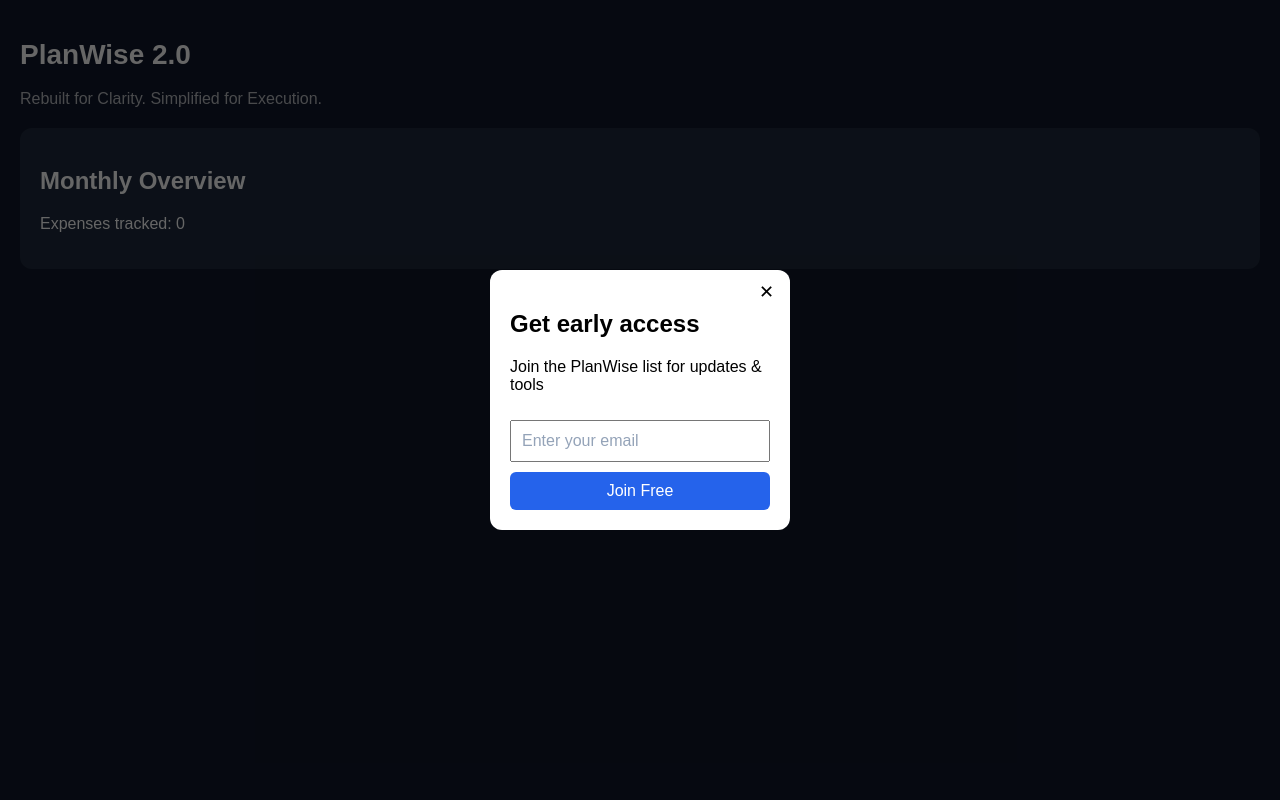
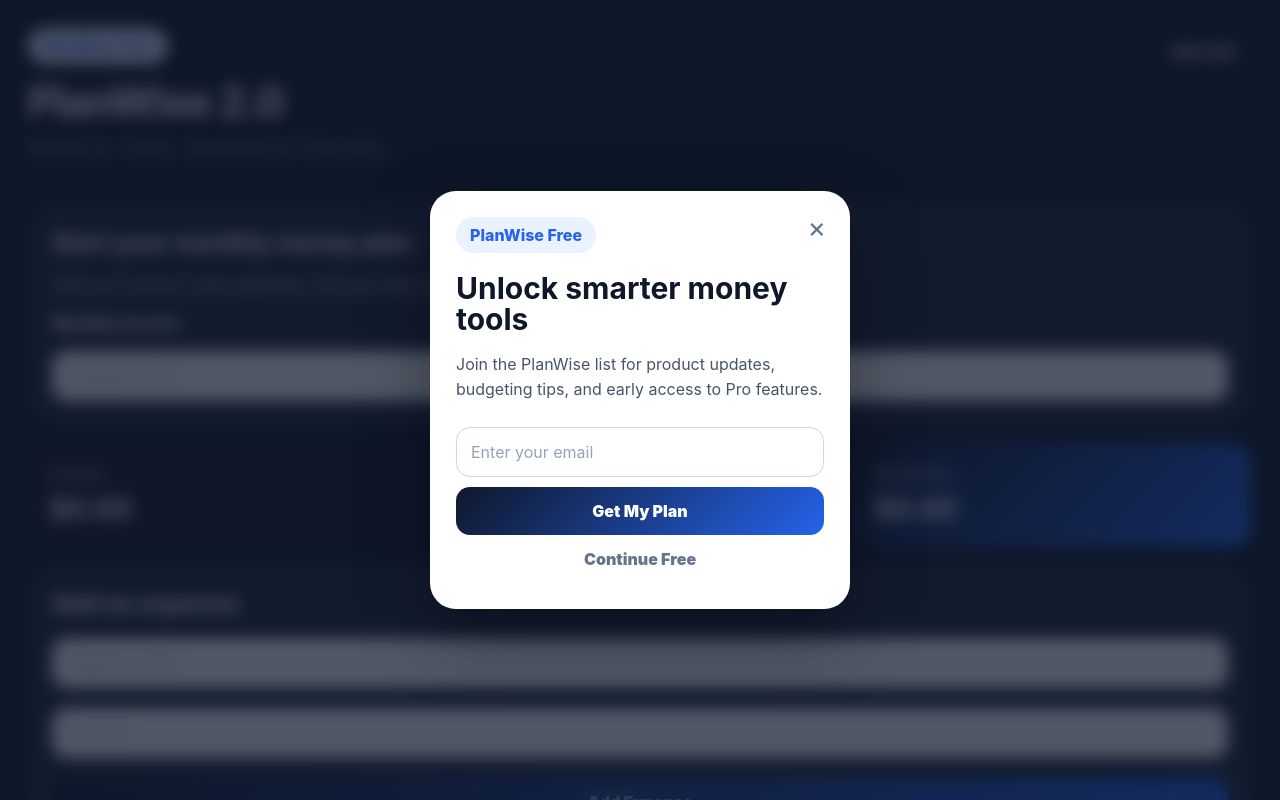
Before and after one commit to hiitlegends2021/planwise, a React (Vite) app in the folder vite-project/: page / in a window 1280 px wide. Shown: the top 800 px of the page. Built offline with nearby package versions, Linux system fonts and the light colour scheme.

Commit message:
Upgrade PlanWise income expense tracker

```diff
--- a/vite-project/src/App.jsx
+++ b/vite-project/src/App.jsx
@@ -1,14 +1,25 @@
-import { useState, useMemo } from "react";
+import { useMemo, useState } from "react";
+
+const FORM_ENDPOINT = "https://formspree.io/f/mvvaayzk";
 
 export default function App() {
   const [email, setEmail] = useState("");
-  const [showEmailModal, setShowEmailModal] = useState(true);
+  const [showEmailModal, setShowEmailModal] = useState(
+    !localStorage.getItem("planwise_email_joined")
+  );
   const [toast, setToast] = useState("");
 
-  const [data, setData] = useState({
-    expenses: [],
-    selectedMonth: new Date().toISOString().slice(0, 7),
-  });
+  const [income, setIncome] = useState("");
+  const [expenseName, setExpenseName] = useState("");
+  const [expenseAmount, setExpenseAmount] = useState("");
+  const [expenses, setExpenses] = useState([]);
+
+  const totalIncome = Number(income || 0);
+  const totalExpenses = useMemo(
+    () => expenses.reduce((sum, item) => sum + Number(item.amount || 0), 0),
+    [expenses]
+  );
+  const remaining = totalIncome - totalExpenses;
 
   function showToast(msg) {
     setToast(msg);
@@ -18,73 +29,194 @@
   async function submitEmail(e) {
     e.preventDefault();
 
+    if (!email.includes("@")) {
+      showToast("Enter a valid email");
+      return;
+    }
+
     try {
-      await fetch("https://formspree.io/f/mwaayzkv", {
+      await fetch(FORM_ENDPOINT, {
         method: "POST",
-        headers: {
-          "Content-Type": "application/json",
-        },
-        body: JSON.stringify({ email }),
+        headers: { "Content-Type": "application/json" },
+        body: JSON.stringify({ email, source: "PlanWise 2.0" }),
       });
 
-      showToast("You're on the list 🔥");
+      localStorage.setItem("planwise_email_joined", "true");
+      localStorage.setItem("planwise_email", email);
+
       setEmail("");
       setShowEmailModal(false);
-    } catch (err) {
-      showToast("Something went wrong");
+      showToast("PlanWise unlocked ✅");
+    } catch {
+      showToast("Email capture failed. Try again.");
     }
   }
 
-  const monthExpenses = useMemo(() => {
-    return data.expenses;
-  }, [data.expenses]);
+  function addExpense(e) {
+    e.preventDefault();
+
+    if (!expenseName.trim() || !expenseAmount) {
+      showToast("Add an expense name and amount");
+      return;
+    }
+
+    setExpenses((prev) => [
+      ...prev,
+      {
+        id: crypto.randomUUID(),
+        name: expenseName.trim(),
+        amount: Number(expenseAmount),
+      },
+    ]);
+
+    setExpenseName("");
+    setExpenseAmount("");
+    showToast("Expense added");
+  }
+
+  function resetPlan() {
+    setIncome("");
+    setExpenseName("");
+    setExpenseAmount("");
+    setExpenses([]);
+    showToast("Plan reset");
+  }
 
   return (
     <div style={styles.app}>
-      {/* HEADER */}
-      <h1 style={styles.title}>PlanWise 2.0</h1>
-      <p style={styles.tagline}>
-        Rebuilt for Clarity. Simplified for Execution.
-      </p>
+      <header style={styles.header}>
+        <div>
+          <p style={styles.badge}>PlanWise Free</p>
+          <h1 style={styles.title}>PlanWise 2.0</h1>
+          <p style={styles.tagline}>
+            Rebuilt for Clarity. Simplified for Execution.
+          </p>
+        </div>
 
-      {/* SIMPLE DASHBOARD */}
-      <div style={styles.card}>
-        <h2>Monthly Overview</h2>
-        <p>Expenses tracked: {monthExpenses.length}</p>
-      </div>
+        <button style={styles.secondaryButton} onClick={() => setShowEmailModal(true)}>
+          Join List
+        </button>
+      </header>
 
-      {/* EMAIL MODAL */}
+      <section style={styles.heroCard}>
+        <h2 style={styles.sectionTitle}>Start your monthly money plan</h2>
+        <p style={styles.helper}>
+          Add your income, track expenses, and see what you really have left.
+        </p>
+
+        <label style={styles.label}>Monthly income</label>
+        <input
+          style={styles.input}
+          type="number"
+          inputMode="decimal"
+          placeholder="Example: 2500"
+          value={income}
+          onChange={(e) => setIncome(e.target.value)}
+        />
+      </section>
+
+      <section style={styles.grid}>
+        <div style={styles.metricCard}>
+          <p style={styles.metricLabel}>Income</p>
+          <h3 style={styles.metricValue}>${totalIncome.toFixed(2)}</h3>
+        </div>
+
+        <div style={styles.metricCard}>
+          <p style={styles.metricLabel}>Expenses</p>
+          <h3 style={styles.metricValue}>${totalExpenses.toFixed(2)}</h3>
+        </div>
+
+        <div style={styles.metricCardHighlight}>
+          <p style={styles.metricLabel}>Remaining</p>
+          <h3 style={styles.metricValue}>${remaining.toFixed(2)}</h3>
+        </div>
+      </section>
+
+      <section style={styles.card}>
+        <h2 style={styles.sectionTitle}>Add an expense</h2>
+
+        <form onSubmit={addExpense} style={styles.form}>
+          <input
+            style={styles.input}
+            placeholder="Expense name"
+            value={expenseName}
+            onChange={(e) => setExpenseName(e.target.value)}
+          />
+
+          <input
+            style={styles.input}
+            type="number"
+            inputMode="decimal"
+            placeholder="Amount"
+            value={expenseAmount}
+            onChange={(e) => setExpenseAmount(e.target.value)}
+          />
+
+          <button style={styles.primaryButton} type="submit">
+            Add Expense
+          </button>
+        </form>
+      </section>
+
+      <section style={styles.card}>
+        <div style={styles.rowBetween}>
+          <h2 style={styles.sectionTitle}>Expenses tracked: {expenses.length}</h2>
+          <button style={styles.resetButton} onClick={resetPlan}>
+            Reset
+          </button>
+        </div>
+
+        {expenses.length === 0 ? (
+          <p style={styles.empty}>
+            No expenses yet. Add your first bill, subscription, or spending item.
+          </p>
+        ) : (
+          <div style={styles.expenseList}>
+            {expenses.map((item) => (
+              <div key={item.id} style={styles.expenseRow}>
+                <span>{item.name}</span>
+                <strong>${Number(item.amount).toFixed(2)}</strong>
+              </div>
+            ))}
+          </div>
+        )}
+      </section>
+
       {showEmailModal && (
         <div style={styles.overlay}>
           <div style={styles.modal}>
-            <button
-              style={styles.close}
-              onClick={() => setShowEmailModal(false)}
-            >
-              ✕
+            <button style={styles.close} onClick={() => setShowEmailModal(false)}>
+              ×
             </button>
 
-            <h2>Get early access</h2>
-            <p>Join the PlanWise list for updates & tools</p>
+            <p style={styles.badge}>PlanWise Free</p>
+            <h2 style={styles.modalTitle}>Unlock smarter money tools</h2>
+            <p style={styles.modalText}>
+              Join the PlanWise list for product updates, budgeting tips, and early access to Pro features.
+            </p>
 
             <form onSubmit={submitEmail}>
               <input
+                style={styles.input}
                 type="email"
                 placeholder="Enter your email"
                 value={email}
                 onChange={(e) => setEmail(e.target.value)}
                 required
-                style={styles.input}
               />
-              <button type="submit" style={styles.button}>
-                Join Free
+
+              <button style={styles.primaryButton} type="submit">
+                Get My Plan
               </button>
             </form>
+
+            <button style={styles.textButton} onClick={() => setShowEmailModal(false)}>
+              Continue Free
+            </button>
           </div>
         </div>
       )}
 
-      {/* TOAST */}
       {toast && <div style={styles.toast}>{toast}</div>}
     </div>
   );
@@ -92,73 +224,211 @@
 
 const styles = {
   app: {
-    fontFamily: "sans-serif",
-    padding: 20,
+    minHeight: "100vh",
     background: "#0f172a",
-    minHeight: "100vh",
-    color: "white",
+    color: "#fff",
+    fontFamily: "Inter, system-ui, Arial, sans-serif",
+    padding: "28px",
+  },
+  header: {
+    display: "flex",
+    justifyContent: "space-between",
+    gap: "20px",
+    alignItems: "flex-start",
+    marginBottom: "28px",
+  },
+  badge: {
+    display: "inline-block",
+    background: "#eaf1ff",
+    color: "#2563eb",
+    fontWeight: 800,
+    padding: "8px 14px",
+    borderRadius: "999px",
+    margin: "0 0 12px",
   },
   title: {
-    fontSize: 28,
-    fontWeight: "bold",
+    fontSize: "42px",
+    margin: 0,
+    letterSpacing: "-1px",
   },
   tagline: {
-    opacity: 0.7,
-    marginBottom: 20,
+    color: "#94a3b8",
+    fontSize: "18px",
+    marginTop: "10px",
+  },
+  heroCard: {
+    background: "#1e293b",
+    borderRadius: "24px",
+    padding: "24px",
+    marginBottom: "18px",
   },
   card: {
     background: "#1e293b",
-    padding: 20,
-    borderRadius: 12,
+    borderRadius: "24px",
+    padding: "24px",
+    marginTop: "18px",
+  },
+  sectionTitle: {
+    margin: "0 0 10px",
+    fontSize: "24px",
+  },
+  helper: {
+    color: "#cbd5e1",
+    lineHeight: 1.5,
+  },
+  label: {
+    display: "block",
+    marginBottom: "8px",
+    fontWeight: 800,
+  },
+  input: {
+    width: "100%",
+    boxSizing: "border-box",
+    padding: "14px",
+    borderRadius: "14px",
+    border: "1px solid #cbd5e1",
+    marginTop: "10px",
+    fontSize: "16px",
+  },
+  grid: {
+    display: "grid",
+    gridTemplateColumns: "repeat(auto-fit, minmax(180px, 1fr))",
+    gap: "14px",
+  },
+  metricCard: {
+    background: "#111827",
+    padding: "20px",
+    borderRadius: "20px",
+    border: "1px solid rgba(255,255,255,0.08)",
+  },
+  metricCardHighlight: {
+    background: "linear-gradient(135deg, #0f172a, #2563eb)",
+    padding: "20px",
+    borderRadius: "20px",
+    border: "1px solid rgba(255,255,255,0.12)",
+  },
+  metricLabel: {
+    color: "#cbd5e1",
+    margin: 0,
+  },
+  metricValue: {
+    fontSize: "28px",
+    margin: "8px 0 0",
+  },
+  form: {
+    display: "grid",
+    gap: "10px",
+  },
+  primaryButton: {
+    width: "100%",
+    padding: "14px",
+    border: "none",
+    borderRadius: "14px",
+    background: "linear-gradient(135deg, #0f172a, #2563eb)",
+    color: "#fff",
+    fontWeight: 900,
+    fontSize: "16px",
+    cursor: "pointer",
+    marginTop: "10px",
+  },
+  secondaryButton: {
+    border: "1px solid rgba(255,255,255,0.18)",
+    background: "transparent",
+    color: "#fff",
+    padding: "12px 16px",
+    borderRadius: "14px",
+    fontWeight: 800,
+    cursor: "pointer",
+  },
+  resetButton: {
+    border: "none",
+    background: "#334155",
+    color: "#fff",
+    padding: "10px 14px",
+    borderRadius: "12px",
+    cursor: "pointer",
+  },
+  textButton: {
+    width: "100%",
+    border: "none",
+    background: "transparent",
+    color: "#64748b",
+    padding: "14px",
+    fontWeight: 900,
+    fontSize: "16px",
+    cursor: "pointer",
+  },
+  rowBetween: {
+    display: "flex",
+    alignItems: "center",
+    justifyContent: "space-between",
+    gap: "12px",
+  },
+  empty: {
+    color: "#94a3b8",
+  },
+  expenseList: {
+    display: "grid",
+    gap: "10px",
+    marginTop: "14px",
+  },
+  expenseRow: {
+    display: "flex",
+    justifyContent: "space-between",
+    gap: "12px",
+    background: "#0f172a",
+    padding: "14px",
+    borderRadius: "14px",
   },
   overlay: {
     position: "fixed",
-    top: 0,
-    left: 0,
-    right: 0,
-    bottom: 0,
-    background: "rgba(0,0,0,0.6)",
+    inset: 0,
+    background: "rgba(15,23,42,0.72)",
+    backdropFilter: "blur(8px)",
     display: "flex",
     alignItems: "center",
     justifyContent: "center",
+    padding: "24px",
+    zIndex: 50,
   },
   modal: {
-    background: "white",
-    color: "black",
-    padding: 20,
-    borderRadius: 12,
-    width: 300,
+    width: "100%",
+    maxWidth: "420px",
+    background: "#fff",
+    color: "#0f172a",
+    borderRadius: "26px",
+    padding: "26px",
     position: "relative",
+    boxShadow: "0 25px 70px rgba(0,0,0,0.35)",
   },
   close: {
     position: "absolute",
-    top: 10,
-    right: 10,
+    top: "18px",
+    right: "18px",
     border: "none",
-    background: "none",
-    fontSize: 18,
+    background: "transparent",
+    fontSize: "28px",
+    color: "#64748b",
     cursor: "pointer",
   },
-  input: {
-    width: "100%",
-    padding: 10,
-    marginTop: 10,
-    marginBottom: 10,
+  modalTitle: {
+    fontSize: "30px",
+    lineHeight: 1.05,
+    margin: "8px 0 12px",
   },
-  button: {
-    width: "100%",
-    padding: 10,
-    background: "#2563eb",
-    color: "white",
-    border: "none",
-    borderRadius: 6,
+  modalText: {
+    color: "#475569",
+    lineHeight: 1.55,
   },
   toast: {
     position: "fixed",
-    bottom: 20,
-    right: 20,
+    bottom: "20px",
+    right: "20px",
     background: "#22c55e",
-    padding: 10,
-    borderRadius: 6,
+    color: "#052e16",
+    padding: "12px 16px",
+    borderRadius: "14px",
+    fontWeight: 900,
+    zIndex: 99,
   },
 };
```
